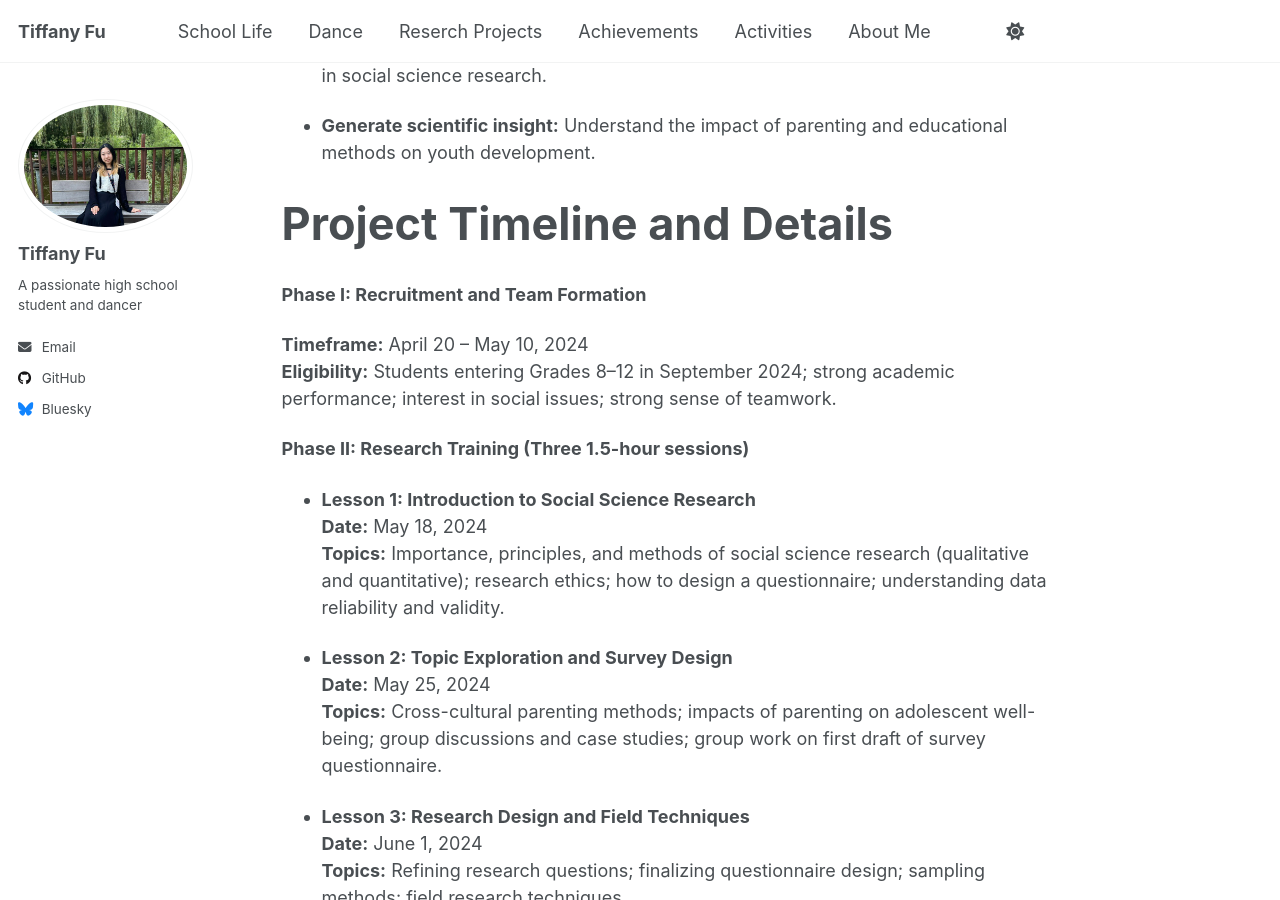
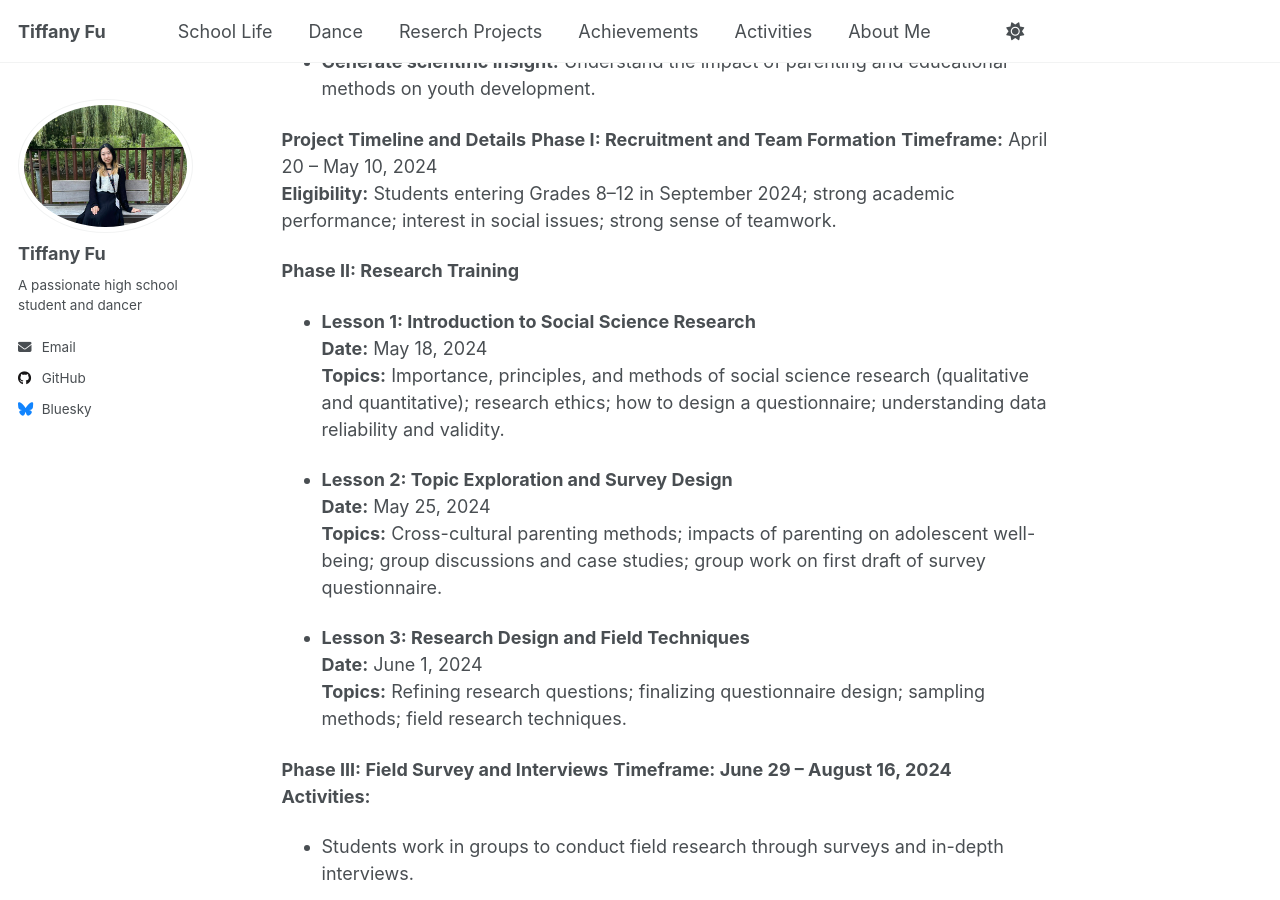
Before and after one commit to TiffanyJTFu/TiffanyFu, a Jekyll site: the page built from _teaching/2015-spring-teaching-2.md, in a window 1280 px wide and 900 px high, scrolled down 1004 px. Built offline with Jekyll 4.4.1, drawn with Linux system fonts in a browser that asks for light colours; a script that is not in the unit is left out.

Commit message:
Update 2015-spring-teaching-2.md

```diff
--- a/_teaching/2015-spring-teaching-2.md
+++ b/_teaching/2015-spring-teaching-2.md
@@ -7,30 +7,25 @@ permalink: /teaching/2015-spring-teaching-1
 
 ## Project Topic: Cross-cultural Education Methods and Adolescents' Physical and Mental Health
 **Project Background**
-
 In the context of globalization, increasing attention has been paid to the relationship between the educational practices of immigrant families and the physical and mental health of adolescents. Young people from immigrant backgrounds face unique challenges such as cultural conflict, identity issues, and the pressure to adapt to a new environment. These stressors can have significant impacts on their well-being, with reported cases of depression and even suicide. At the same time, immigrant parents also face difficulties in navigating parenting and supporting their children in a new cultural and social context.
 
 These pressures should not be borne by individual families alone—they are societal challenges that require collective awareness and support.
 
 To address this need, Leading Tomorrow, a non-profit organization, has launched a social research project titled “Cross-cultural Education Methods and Adolescents’ Physical and Mental Health.” The project aims to deepen understanding of how parenting and education styles within immigrant families affect adolescents’ mental health and social adaptability. By conducting this research, the project seeks to identify key factors influencing youth development, providing a scientific basis for more effective support strategies and interventions that can help immigrant adolescents thrive.
 
-<span style="font-size:2.5em;"><b>Project Objectives</b></span>
-
+**Project Objectives**
 * **Raise social awareness:** Promote care and responsibility for the physical and mental health of adolescents from immigrant families.
 
 * **Develop research skills:** Provide participants with foundational knowledge and skills in social science research.
 
 * **Generate scientific insight:** Understand the impact of parenting and educational methods on youth development.
 
-<span style="font-size:2.5em;"><b>Project Timeline and Details</b></span>
-
+**Project Timeline and Details**
 **Phase I: Recruitment and Team Formation**
-
 **Timeframe:** April 20 – May 10, 2024
 <br>**Eligibility:** Students entering Grades 8–12 in September 2024; strong academic performance; interest in social issues; strong sense of teamwork.
 
-**Phase II: Research Training (Three 1.5-hour sessions)**
-
+**Phase II: Research Training**
 * **Lesson 1: Introduction to Social Science Research**
 <br>**Date:** May 18, 2024
 <br>**Topics:** Importance, principles, and methods of social science research (qualitative and quantitative); research ethics; how to design a questionnaire; understanding data reliability and validity.
@@ -44,7 +39,6 @@ To address this need, Leading Tomorrow, a non-profit organization, has launched
 <br>**Topics:** Refining research questions; finalizing questionnaire design; sampling methods; field research techniques.
 
 **Phase III: Field Survey and Interviews**
-
 **Timeframe: June 29 – August 16, 2024**
 <br>**Activities:**
 
@@ -55,7 +49,6 @@ To address this need, Leading Tomorrow, a non-profit organization, has launched
 * Regular online meetings to discuss progress, challenges, and solutions.
 
 **Phase IV: Data Analysis and Report Writing**
-
 * **Lesson 4: Data Analysis Skills**
 <br>**Date:** August 17, 2024
 <br>**Topics:** Data organization and analysis techniques; introduction to using Python for social research.
@@ -64,7 +57,6 @@ To address this need, Leading Tomorrow, a non-profit organization, has launched
 <br>**Activities:** Group-based data analysis, interpretation of findings, and report writing. Selected reports will be considered for publication.
 
 **Phase V: Results Sharing and Feedback**
-
 **Date:** Late October 2024
 <br>**Format:** presentation session
 <br>**Activities:**
@@ -76,7 +68,6 @@ To address this need, Leading Tomorrow, a non-profit organization, has launched
 * Open discussions between students and experts to encourage reflection and growth.
 
 **Project Supervisor**
-
 The project will be led by **Dr. Tao Wang**, Assistant Professor at the School of Information, University of Toronto. Dr. Wang specializes in online communication, knowledge management, and behavioral analysis. His research integrates social psychology with quantitative methods such as natural language processing and machine learning. Passionate about youth development, Dr. Wang has been an active volunteer in several youth organizations and will provide mentorship and academic guidance throughout the project.
 
 
```
